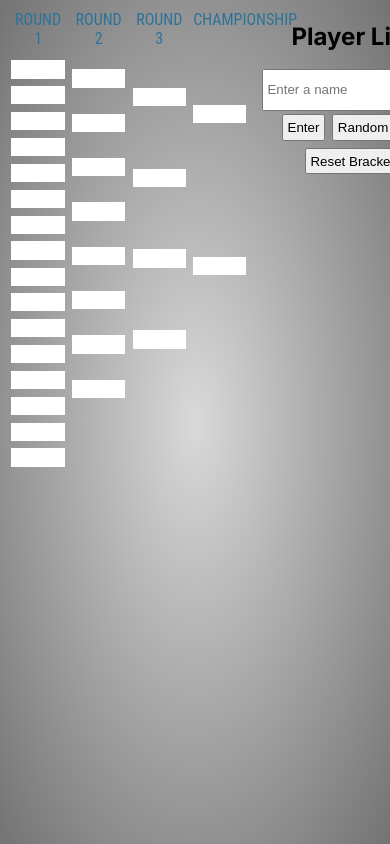
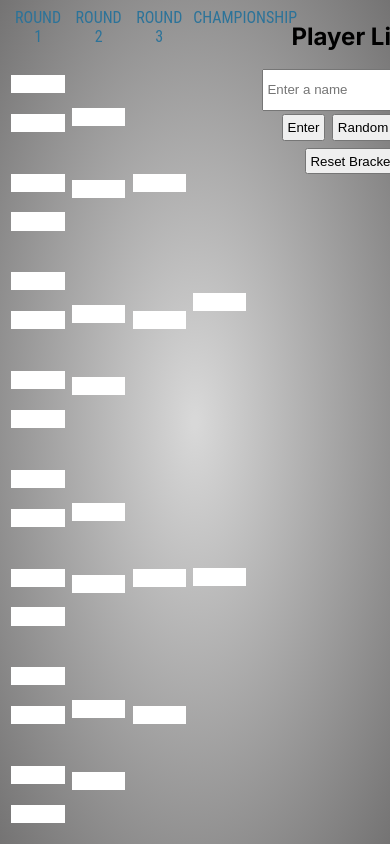
Before and after one commit to Crusik/tourney-selector, a Next.js app: page / in a window 390 px wide. Shown: the top 844 px of the page. Built offline with nearby package versions, Linux system fonts and the light colour scheme.

Commit message:
Cleaned up css and changed to use flex:1

```diff
--- a/src/app/Bracket.css
+++ b/src/app/Bracket.css
@@ -1,204 +1,24 @@
 body {font-family: 'Istok Web', sans-serif;}
 .bracket {width: 100%;display: flex; flex: 1; padding: 0 2%;}
-.container {width: 25%; display: flex;flex-direction:column; padding: 1% 1.5%;height: 100%;}
+.container {width: 25%; display: flex; flex-direction:column; padding: 0 1.5%;height: 100%;}
 /* .container {align-items: center; height: 100%;} */
 /* .round {display:flex;flex-direction:column;} */
 .score {float: right;color: #2C7399;font-weight: bold;font-family: 'Roboto Condensed', sans-serif;}
 .round-details {font-family: 'Roboto Condensed', sans-serif; color: #2C7399;text-transform: uppercase;text-align: center;padding: 15% 0;}
-/* .round {
+.round {
+  height: 100%;
   display: flex;
   flex-direction: column;
-  width: 30.8333%;
-  margin: 3% 1%;
+  justify-content: space-evenly;
+}
+
+/* .matchup {
+  display: flex;
+  flex: 1;
   justify-content: space-evenly;
 } */
 
-/* .round-one {
-  padding: 0;
+/* .team {
+  flex: 1;
+  justify-content: space-evenly;
 } */
-
-/* .round-two {
-  padding: 1% 0;
-} */
-/* .round-three {
-  padding: 6% 0;
-} */
-
-.round-one {
-  .matchup {
-    padding: 0.5% 0;
-  }
-}
-
-/* .round-two {
-  .matchup {
-    padding: 0;
-  }
-} */
-.round-two {
-  .matchup {
-    .team {
-      margin: 9% 0;
-    }
-  }
-}
-.round-three {
-  .matchup {
-    .team {
-      margin: 24.5% 0;
-    }
-  }
-}
-.championship {
-  .matchup {
-    .team {
-      margin: 55% 0;
-    }
-  }
-}
-
-/* I need to change the following */
-@media (max-width: 1150px) {
-  .round-one {
-    .matchup {
-      .team {
-        margin: 2.5% 0;
-      }
-    }
-  }
-  .round-two {
-    .matchup {
-      .team {
-        margin: 12.8% 0;
-      }
-    }
-  }
-
-  .round-three {
-    .matchup {
-      .team {
-        margin: 32.5% 0;
-      }
-    }
-  }
-
-  .championship {
-    .matchup {
-      .team {
-        margin: 71.3% 0;
-      }
-    }
-  }
-}
-
-/* @media (max-width: 1150px) {
-  .round-three {
-    .matchup {
-      padding: 61% 0;
-    }
-  }
-}
-@media (max-width: 1150px) {
-  .champion {
-    .matchup {
-      padding: 140% 0;
-    }
-  }
-} */
-
-@media (max-width: 1000px) {
-  .round-one {
-    .matchup {
-      .team {
-        margin: 3.5% 0;
-      }
-    }
-  }
-  .round-two {
-    .matchup {
-      .team {
-        margin: 15.5% 0;
-      }
-    }
-  }
-
-  .round-three {
-    .matchup {
-      .team {
-        margin: 38% 0;
-      }
-    }
-  }
-
-  .championship {
-    .matchup {
-      .team {
-        margin: 83% 0;
-      }
-    }
-  }
-}
-@media (max-width: 850px) {
-  .round-one {
-    .matchup {
-      .team {
-        margin: 4.5% 0;
-      }
-    }
-  }
-  .round-two {
-    .matchup {
-      .team {
-        margin: 18.3% 0;
-      }
-    }
-  }
-
-  .round-three {
-    .matchup {
-      .team {
-        margin: 45% 0;
-      }
-    }
-  }
-
-  .championship {
-    .matchup {
-      .team {
-        margin: 97.5% 0;
-      }
-    }
-  }
-}
-@media (max-width: 700px) {
-  .round-one {
-    .matchup {
-      .team {
-        margin: 7% 0;
-      }
-    }
-  }
-  .round-two {
-    .matchup {
-      .team {
-        margin: 24.5% 0;
-      }
-    }
-  }
-
-  .round-three {
-    .matchup {
-      .team {
-        margin: 58.8% 0;
-      }
-    }
-  }
-
-  .championship {
-    .matchup {
-      .team {
-        margin: 126% 0;
-      }
-    }
-  }
-}
--- a/src/app/Matchup.css
+++ b/src/app/Matchup.css
@@ -2,14 +2,14 @@
     display: flex;
     flex-direction: column;
     justify-content: space-evenly;
-    /* background-color: white; */
+    flex: 1;
 }
 
 
 .team {
     background-color: white;
     display: flex;
-    margin: 1% 0;
+    margin: 0;
 }
 
 .highlighted {
```
